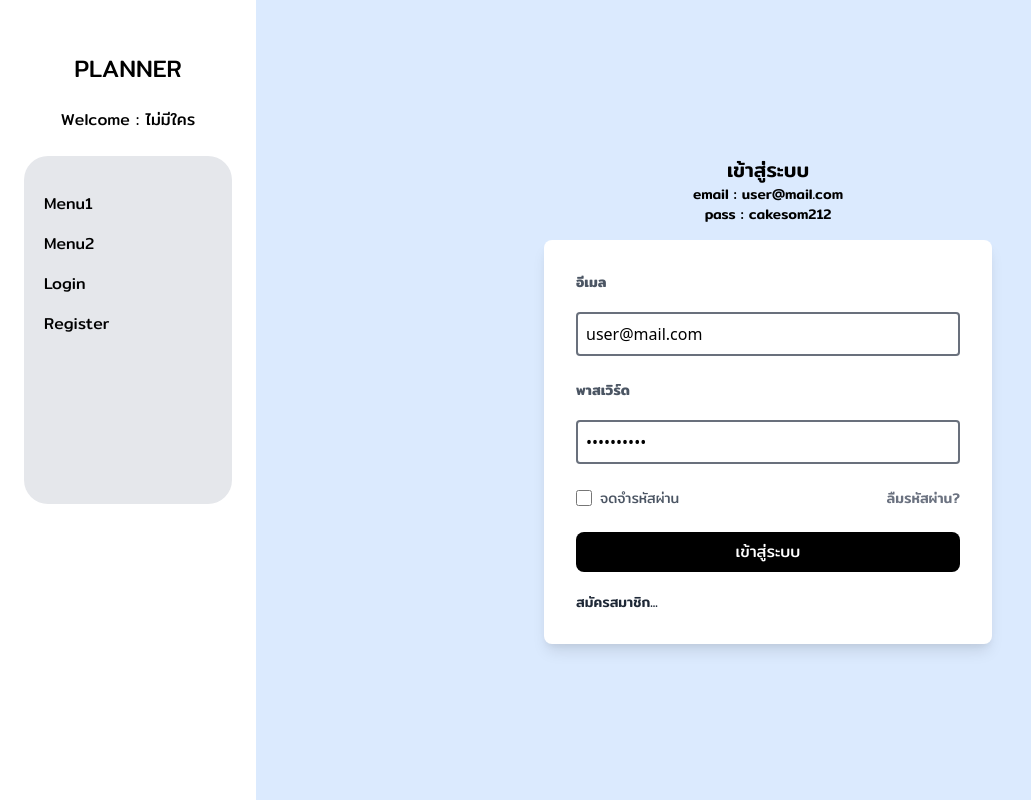
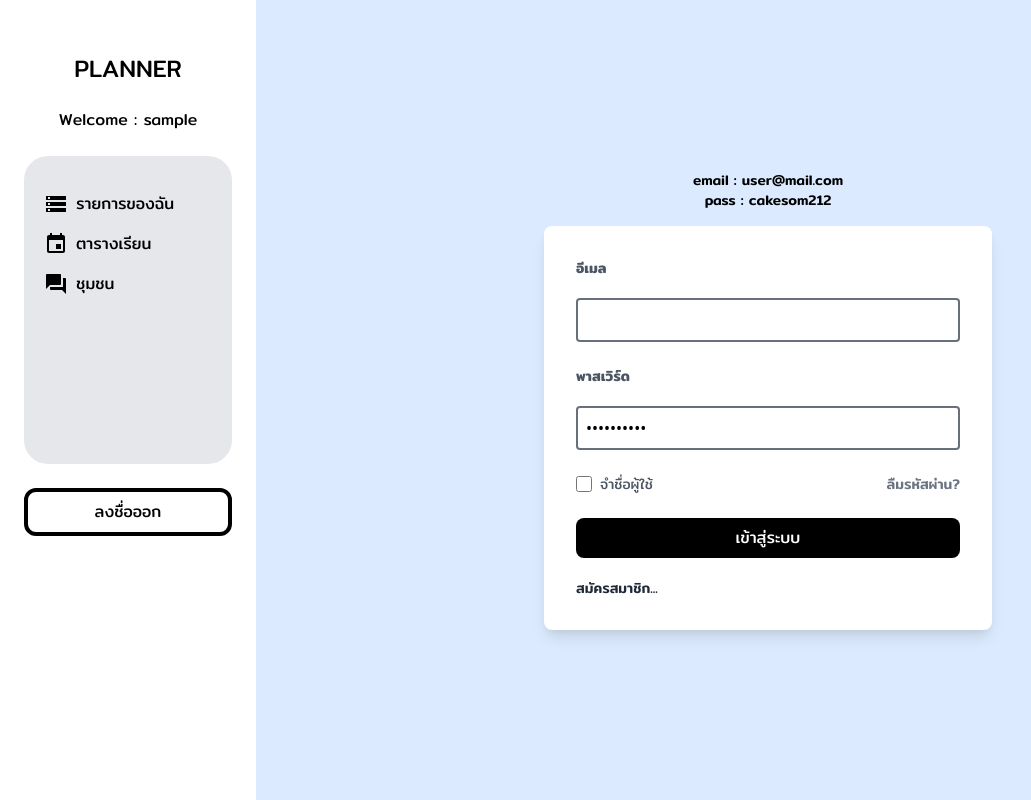
Before and after one commit to tsksila/Ru-Planner-Frontend, a React (Create React App) app: page / in a window 1280 px wide. Shown: the whole page, without its empty margins (0-1031 px from the left). Built offline with nearby package versions, Linux system fonts and the light colour scheme; sample sign-in values are in the browser's storage.

Commit message:
'FixBugRedux'

```diff
--- a/package.json
+++ b/package.json
@@ -17,7 +17,8 @@
     "react-if": "^4.0.1",
     "react-redux": "^7.2.3",
     "react-router-dom": "^5.2.0",
-    "react-scripts": "4.0.3"
+    "react-scripts": "4.0.3",
+    "sweetalert2": "^11.0.8"
   },
   "scripts": {
     "start": "craco start",
--- a/src/App.js
+++ b/src/App.js
@@ -1,32 +1,36 @@
 import React from "react";
-import { BrowserRouter as Router,  Route,  } from "react-router-dom";
-import Login from "./pages/Login";
-import Register from "./pages/Register";
-import MainLayout from './components/Layout'
+import { BrowserRouter as Router, Route, Switch } from "react-router-dom"
 
 
-const AppRoute = ({component:Component ,layout:Layout ,...rest}) => (
-  <Route exact {...rest} render={props=> (
-    <Layout> <Component {...props}></Component> </Layout>
-  )}></Route>
-)
+import Layout from "./components/Layout"
+
+import PrivateRoute from './components/PrivateRoute'
+
+
+import Login from "./pages/Login"
+import Register from "./pages/Register"
+import Logout from './pages/Logout'
+
 
 function App() {
+  const withLayout = (Component) => (props) =>
+    (
+      <Layout>
+        <Component {...props} />
+      </Layout>
+    );
+
   return (
     <Router>
-
-
-        <AppRoute  path='/' layout={MainLayout} component={Login}/>
-        <AppRoute  path='/reg' layout={MainLayout} component={Register}/>
-
-        <Route exact path="/login"  component={Login} />
-        <Route exact path="/register"  component={Register} />
-
-
-
+      <Switch>
+        <PrivateRoute exact path="/" component={withLayout(Login)} />
+        <PrivateRoute exact path="/reg" component={withLayout(Register)} />
+        <Route exact path="/login" component={Login} />
+        <Route exact path="/register" component={Register} />
+        <Route exact path="/logout" component={Logout} />
+      </Switch>
     </Router>
-
   );
 }
 
-export default App
+export default App;
--- a/src/components/Headder.js
+++ /dev/null
@@ -1,19 +0,0 @@
-import React from 'react'
-import {Link} from 'react-router-dom'
-
-function Headder() {
-    return (
-
-        <ul>
-          <li>
-            <Link to="/">login</Link>
-          </li>
-          <li>
-            <Link to="/register">register</Link>
-          </li>
-        </ul>
-
-    )
-}
-
-export default Headder
--- /dev/null
+++ b/src/components/PrivateRoute.js
@@ -0,0 +1,18 @@
+import React from 'react'
+import {Redirect, Route } from 'react-router-dom'
+import {useSelector} from 'react-redux'
+import {userLoggedIn} from '../redux/features/userSlice'
+
+function PrivateRoute({component : Component , ...rest}) {
+    const loggedIn = useSelector(userLoggedIn)
+
+    return (
+        <Route  {...rest} render={
+            (props) => (
+                loggedIn ? <Component {...props} /> :<Redirect to="/login" />
+            )
+        } />
+    )
+}
+
+export default PrivateRoute
--- a/src/components/sidebar.js
+++ b/src/components/sidebar.js
@@ -1,34 +1,61 @@
-import React from 'react'
-import {Link} from 'react-router-dom'
-import {useSelector} from 'react-redux'
+import React  from 'react'
+import {Link ,useHistory} from 'react-router-dom'
 import CloseIcon from '@material-ui/icons/Close';
-import { selectUser} from '../redux/features/userSlice'
 
 
+/** icon */
+import EventIcon from '@material-ui/icons/Event';
+import StorageIcon from '@material-ui/icons/Storage';
+import ForumIcon from '@material-ui/icons/Forum';
+
+/* dialog */
+import Swal from 'sweetalert2'
 
 
 function Sidebar({show ,close}) {
-    const user = useSelector(selectUser)
 
-    console.log(user)
+    const history = useHistory()
+
+    const logout = ()  => {
+        Swal.fire({
+            title: 'คุณต้องการออกจากระบบ ?',
+            icon: 'warning',
+            showCancelButton: true,
+            cancelButtonColor: '#d33',
+            confirmButtonColor: '#3085d6',
+            confirmButtonText: 'ยืนยัน!',
+            cancelButtonText:'ยกเลิก'
+
+          }).then((result) => {
+            if (result.isConfirmed) {
+                history.push('/logout')
+            }
+          })
+    }
+
+     const user = JSON.parse(localStorage.getItem('user_data'))
+
     return (
 
-        <div className= {`side-bar p-10  font-base  min-h-screen w-64 bg-white  space-y-6 py-7 px-2 absolute inset-y-0 left-0 transform  ${ show  ? ``:`-translate-x-full`} md:relative md:translate-x-0 transition duration-200 ease-in-out `}>
+        <div className= {`side-bar   p-10 w-64  font-base  min-h-screen  bg-white  space-y-6 py-7 px-2 absolute inset-y-0 left-0 transform  ${ show  ? ``:`-translate-x-full`} md:relative md:translate-x-0 transition duration-200 ease-in-out `}>
             <button className="md:hidden float-right  mb-5 " onClick={close}><CloseIcon/></button>
-
+            {/*  Logo  */}
             <span className='mt-5 text-2xl flex justify-center'>PLANNER</span>
 
-            <span className='mt-5 text-l flex justify-center'>Welcome : {user ? user.user : "ไม่มีใคร"}</span>
+            <span className='mt-5 text-l flex justify-center'>Welcome : {user ? user.user.username: "ไม่มีผู้ใช้"}</span>
 
-            <nav className="mt-10 mx-4 px-1  bg-gray-200  pt-7 pb-40 rounded-3xl" >
-            <Link to="/"> <div href="" className="block py-2 px-4 hover:bg-black hover:text-white rounded-full">Menu1 </div> </Link>
-            <Link to="/reg"> <div href="" className="block py-2 px-4 hover:bg-black hover:text-white rounded-full">Menu2</div> </Link>
-            <Link to="/login"> <div href="" className="block py-2 px-4 hover:bg-black hover:text-white rounded-full">Login </div> </Link>
-            <Link to="/register"> <div href="" className="block py-2 px-4 hover:bg-black hover:text-white rounded-full">Register </div> </Link>
+            <nav className="mt-10  mx-4 px-1  bg-gray-200  pt-7 pb-40 rounded-3xl" >
+                <Link to="/">    <div  className="flex items-center py-2 px-4 hover:bg-black hover:text-white rounded-full"><StorageIcon className="mr-2"/> รายการของฉัน </div> </Link>
+                <Link to="/reg"> <div  className="flex items-center py-2 px-4 hover:bg-black hover:text-white rounded-full"><EventIcon className="mr-2"/> ตารางเรียน</div> </Link>
+                <Link to="/">    <div  className="flex items-center py-2 px-4 hover:bg-black hover:text-white rounded-full"><ForumIcon className="mr-2"/> ชุมชน </div> </Link>
             </nav>
 
+            <div className="grid justify-items-center">
+                <button className="border-4 border-black w-52 bg-white text-black p-2 rounded-xl focus:outline-none focus:bg-black focus:text-white" onClick={logout} >ลงชื่อออก</button>
+            </div>
+
+
         </div>
-
 
     )
 }
--- a/src/pages/Login/login.js
+++ b/src/pages/Login/login.js
@@ -1,20 +1,19 @@
 import React, { useState } from "react";
 import { useForm } from "react-hook-form";
-import {Link} from 'react-router-dom'
-import {useDispatch, useSelector} from 'react-redux'
-import {login , selectUser} from '../../redux/features/userSlice'
+import {Link ,useHistory} from 'react-router-dom'
+import {useDispatch} from 'react-redux'
+import {login } from '../../redux/features/userSlice'
 
 
 import {CircularProgress} from '@material-ui/core';
-
-
-
 
 import axios from 'axios'
 
 function Login() {
   const [loading , setLoading] = useState(false)
-  const user = useSelector(selectUser)
+  const [checkUser , setCheckUser] = useState(true)
+  const history = useHistory()
+  const dispatch = useDispatch()
 
   const {
     register,
@@ -22,55 +21,74 @@ function Login() {
     formState: { errors },
   } = useForm();
 
-  const dispatch = useDispatch()
 
-  const onSubmit = async (e) => {
+
+  const onSubmitLogin = async (e) => {
     setLoading(true)
-    const { data } = await axios.post('https://ruplanner.herokuapp.com/auth/local',{
+
+    const {data} = await axios.post('https://ruplanner.herokuapp.com/auth/local',{
         identifier: e.email,
         password: e.password
-    });
+    })
+    .catch(()=> {
+        setLoading(false)
+        setCheckUser(false)
+    })
+
+
     dispatch(login({
-        accessToken : data.jwt ,
-        user : data.user.username,
-        id : data.user.id,
-        loggedIn :true
+      ...data ,
+      loggedIn :true
     }))
+
     setLoading(false)
+    history.push('/')
 
+  }
+
+
+  function handelRemember (e) {
+      const email =  document.getElementById('email').value
+      if(e.target.checked) {
+        localStorage.setItem('remember_email' , email)
+        localStorage.setItem('remember_me' , true)
+      }else {
+        localStorage.removeItem('remember_email')
+        localStorage.removeItem('remember_me' )
+      }
   }
 
   return (
       <div className="min-h-screen   bg-blue-100 flex flex-col justify-center ">
         <div className="max-w-md w-full mx-auto">
-          <div className="text-center  font-base font-medium text-xl">
-            {user ? `ยินดีตอนรับ `+user.user :' เข้าสู่ระบบ'}
-          </div>
 
+          {/** Delete on production  */}
           <div className="text-center  font-base font-medium text-sm">
             email : user@mail.com <br></br>
             pass : cakesom212
           </div>
+
         </div>
         <div className="max-w-md w-full mx-auto mt-4 bg-white p-8 rounded-lg shadow-lg">
 
 
-          <form className="space-y-6" onSubmit={handleSubmit(onSubmit)}>
+          <form className="space-y-6" onSubmit={handleSubmit(onSubmitLogin)}>
             <div>
               <label className="text-sm font-semibold font-base  text-gray-600 block"> อีเมล </label>
               <input
                 type="text"
-
-                defaultValue='user@mail.com'
+                id="email"
+                defaultValue={localStorage.getItem('remember_email')}
                 {...register("email", { required: true })}
                 className="w-full p-2 border-2 border-gray-700 border-opacity-75    rounded mt-5 "
                 style={{borderColor : errors.email ? "red" : ""}}
-
               />
 
               <div className="text-sm text-red-300 font-base">
                 {errors.email?.type === "required" && "กรุณากรอกชื่อผู้ใช้"}
+                {!checkUser ? 'ชื่อหรือรหัสผ่านไม่ถูกต้อง' :''}
               </div>
+
             </div>
 
             <div>
@@ -92,12 +110,17 @@ function Login() {
               <div className="flex items-center">
                 <input
                   type="checkbox"
+                  id="remember"
                   className="h-4 w-4   checked:bg-blue-600 checked:border-transparent"
+                  onChange={(e)=> handelRemember(e)}
+                  defaultChecked={localStorage.getItem('remember_me')? 'checked':''}
+
+
                 />
-                <label htmlFor="" className="ml-2 text-sm  text-gray-600 font-base" >  จดจำรหัสผ่าน </label>
+                <label htmlFor="" className="ml-2 text-sm  text-gray-600 font-base" >  จำชื่อผู้ใช้ </label>
               </div>
               <div>
-              <Link to="/"> <div href="" className="font-base font-medium text-sm text-gray-500" >  ลืมรหัสผ่าน? </div> </Link>
+                <Link to="/"> <div href="" className="font-base font-medium text-sm text-gray-500" >  ลืมรหัสผ่าน? </div> </Link>
               </div>
             </div>
 
@@ -115,7 +138,7 @@ function Login() {
           </form>
 
           <div className="flex items-end mt-5">
-          <Link to="/register">  <div className="font-base font-medium text-sm text-gray-800"> สมัครสมาชิก... </div> </Link>
+             <Link to="/register">  <div className="font-base font-medium text-sm text-gray-800"> สมัครสมาชิก... </div> </Link>
           </div>
 
         </div>
--- /dev/null
+++ b/src/pages/Logout/Logout.js
@@ -0,0 +1,17 @@
+import React ,{useEffect} from 'react'
+import {useHistory} from 'react-router-dom'
+import {logout} from '../../redux/features/userSlice'
+import {useDispatch} from 'react-redux'
+
+function Logout() {
+    const history = useHistory()
+    const dispatch = useDispatch()
+    useEffect (()=> {
+        dispatch(logout())
+        return history.push('/login')
+    })
+
+    return (<> Logout </>)
+}
+
+export default Logout
--- /dev/null
+++ b/src/pages/Logout/index.js
@@ -0,0 +1 @@
+export {default} from './Logout'
--- a/src/redux/features/userSlice.js
+++ b/src/redux/features/userSlice.js
@@ -5,15 +5,16 @@ export const userSlice = createSlice({
     initialState:{
         user:null
     },
+
     reducers:{
         login:(state ,action) => {
             state.user = action.payload;
-            localStorage.setItem('accessToken' , JSON.stringify(action.payload.accessToken))
-            localStorage.setItem('LoggedIn' , JSON.stringify(action.payload.loggedIn))
-            localStorage.setItem('userID' , JSON.stringify(action.payload.id))
+            localStorage.setItem('user_data', JSON.stringify(action.payload))
+
         },
         logout:(state) => {
             state.user = null;
+            localStorage.removeItem('user_data')
         }
     }
 
@@ -24,4 +25,13 @@ export const userSlice = createSlice({
 export const { login ,logout} = userSlice.actions
 
 export const selectUser = (state) => state.user.user
+export const userLoggedIn = () => {
+    if (localStorage.getItem('user_data')) {
+        return true
+    }else{
+        return false
+    }
+}
+
+
 export default userSlice.reducer
```
Also changed, not shown: src/components/Layout.js (+1 -8 lines), 1 other file (tests, documents, lock files or other folders).
